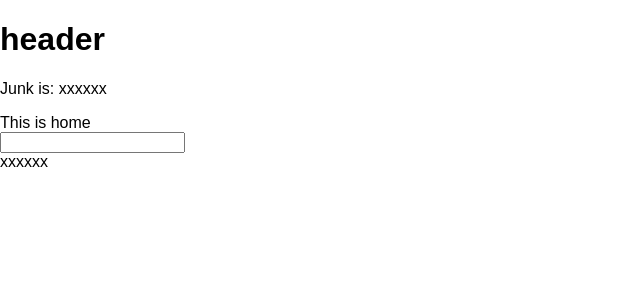
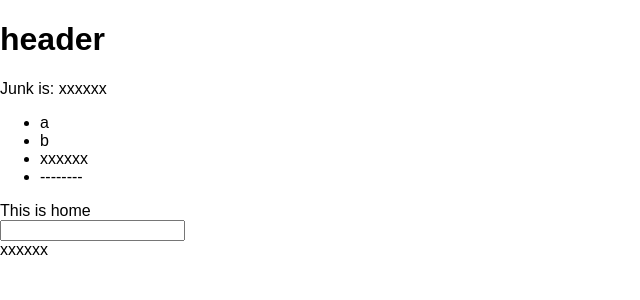
Before and after one commit to mdw233/tnh-react, a React (Create React App) app: page / in a window 1280 px wide. Shown: the top 300 px of the page, without its empty margins (0-640 px from the left). Built offline with nearby package versions, Linux system fonts and the light colour scheme.

Commit message:
I want to liiiiife-cycle

```diff
--- a/src/components/Header/index.jsx
+++ b/src/components/Header/index.jsx
@@ -1,19 +1,52 @@
 import React, { Component } from 'react';
 
-class Header extends Component {
+class Header extends React.Component {
     constructor(props) {
         super(props);
 
-        setInterval(() =>
-            this.props.handleChange({target: {value: "xxxxxx"}}) ,
-        3000);
+        setInterval(() => {
+            this.props.handleChange({target: {value: "xxxxxx"}});
+            this.props.addThing("--------");
+        },
+    3000);
+    }
+
+    componentWillMount() {
+        console.log("header: componentWillMount");
+    }
+
+    componentDidMount() {
+        console.log("header: componentDidMount");
+    }
+
+    componentWillReceiveProps(nextProps) {
+        console.log("header: componentWillReceiveProps");
+    }
+
+    componentWillUpdate() {
+        console.log("header: componentWillUpdate");
+    }
+
+    componentDidUpdate() {
+        console.log("header: componentDidUpdate");
+    }
+
+    shouldComponentUpdate() {
+        console.log("header: shouldComponentUpdate");
+        return true;
     }
 
     render() {
+
+        let listItems = this.props.things.map((t) => <li>{t}</li>);
+
         return (
             <div>
                 <h1>header</h1>
                 <p>Junk is: {this.props.junk}</p>
+                <ul>
+                    {listItems}
+                </ul>
             </div>
         );
     }
--- a/src/scenes/Home/index.jsx
+++ b/src/scenes/Home/index.jsx
@@ -7,7 +7,8 @@ class Home extends React.Component {
     constructor(props) {
         super(props);
         this.state = {
-            junk: ""
+            junk: "",
+            things: ["a", "b"]
         };
     }
 
@@ -15,12 +16,25 @@ class Home extends React.Component {
         console.log(e.target.value);
         console.log(this);
         this.setState({junk: e.target.value});
+        this.addThing(e.target.value);
+    }
+
+    addThing(thing) {
+        let t = this.state.things;
+        let things = t.slice(0, t.length);
+        things.push(thing);
+        this.setState({things: things});
     }
 
     render() {
         return (
             <div>
-                <Header junk={this.state.junk} handleChange={(e) => this.handleChange(e)} />
+                <Header
+                    junk={this.state.junk}
+                    things={this.state.things}
+                    addThing={(t) => this.addThing(t)}
+                    handleChange={(e) => this.handleChange(e)} />
+
                 <div>This is home</div>
                 <input type="text" onChange={(e) => this.handleChange(e)} />
                 <div>{this.state.junk}</div>
```
